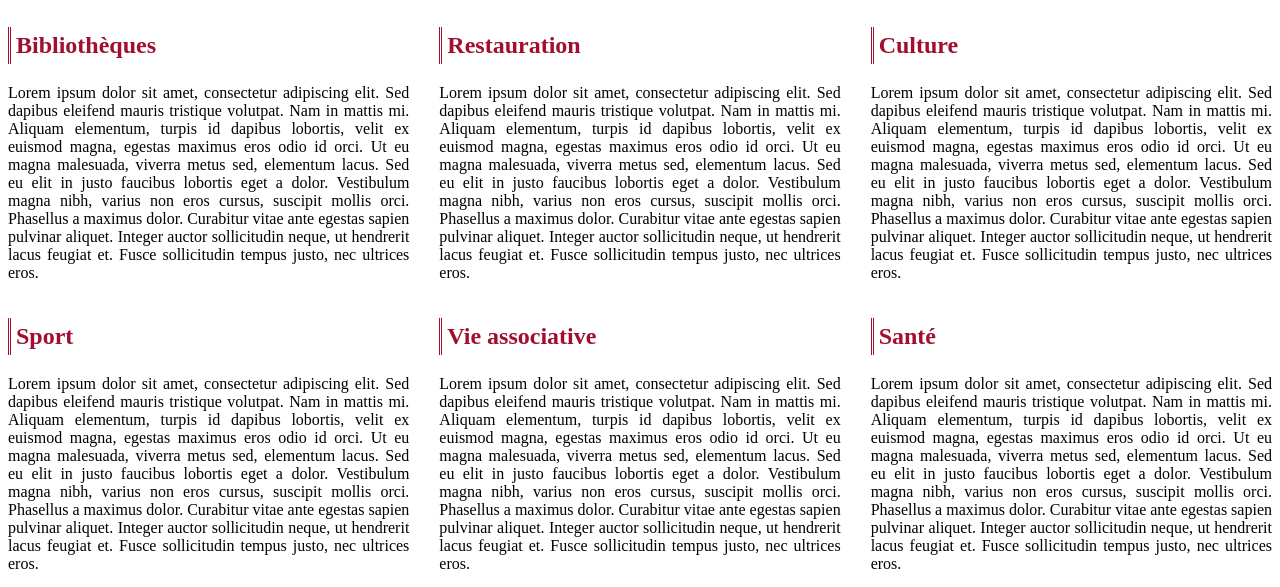
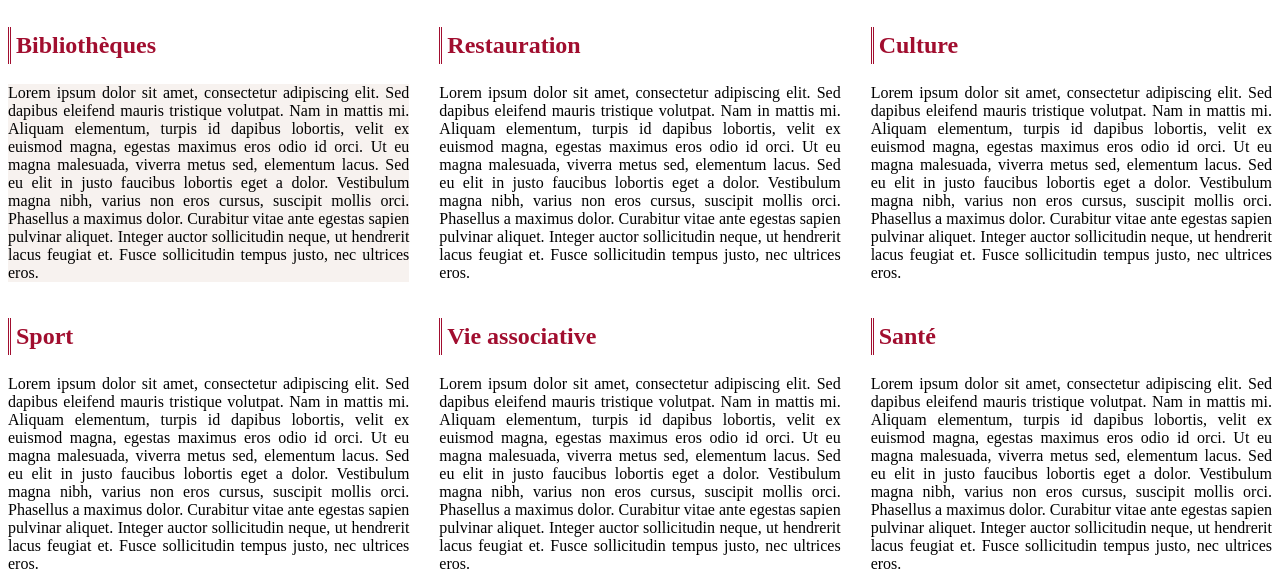
Before and after one commit to f-tavin/MMI_R212_Animations_Menus, a plain HTML site: page index.html in a window 1280 px wide. In both pictures the pointer is over the element 208 px from the left and 331 px from the top of the page. Shown: the part 149-736 px from the top of the page. Drawn offline with Linux system fonts and the light colour scheme.

Commit message:
5. Survol des paragraphes - ajout d'une règle css pour le hover sur les paragraphes des articles - ajout d'une transition sur le background-color pour les paragraphes des articles

```diff
--- a/styles/global.css
+++ b/styles/global.css
@@ -65,4 +65,9 @@ article>h1 {
 
 article>p {
     text-align: justify;
+    transition: background-color 2s;
 }
+
+article>p:hover {
+    background-color: #f7f2ef;
+}
```
